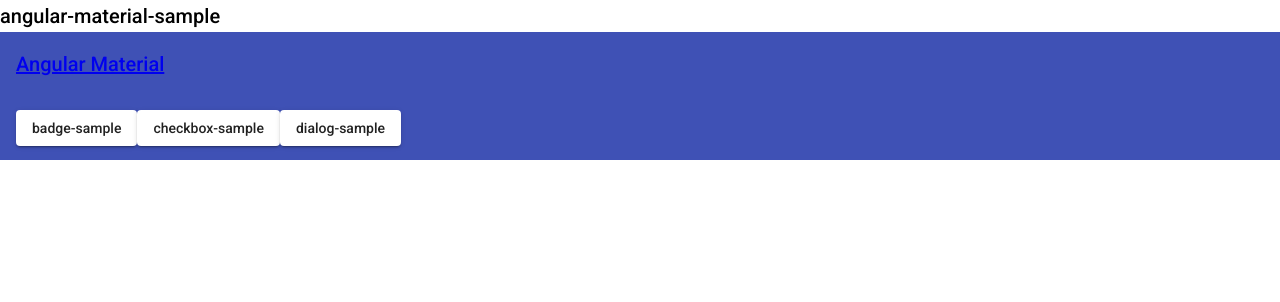
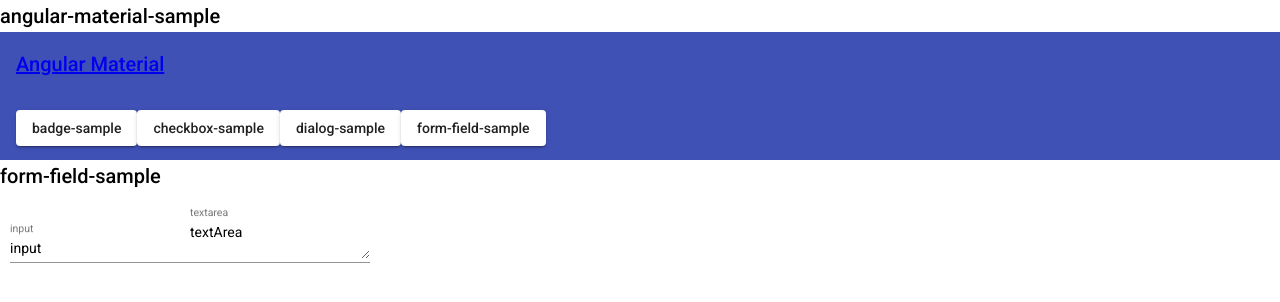
Before and after one commit to nakamurakko/angular-material-sample, an Angular app: page /form-field-sample in a window 1280 px wide. Before the commit this address led to /. Shown: the top 302 px of the page. Built offline with nearby package versions, Linux system fonts and the light colour scheme.

Commit message:
Form field のサンプルを追加。

```diff
--- a/src/app/app-routing.module.ts
+++ b/src/app/app-routing.module.ts
@@ -4,12 +4,14 @@
 import { BadgeSampleComponent } from './badge-sample/badge-sample.component';
 import { CheckboxSampleComponent } from './checkbox-sample/checkbox-sample.component';
 import { DialogSampleComponent } from './dialog-sample/dialog-sample.component';
+import { FormFieldSampleComponent } from './form-field-sample/form-field-sample.component';
 
 const routes: Routes = [
   { path: '', redirectTo: '/', pathMatch: 'full' },
   { path: 'badge-sample', component: BadgeSampleComponent },
   { path: 'checkbox-sample', component: CheckboxSampleComponent },
   { path: 'dialog-sample', component: DialogSampleComponent },
+  { path: 'form-field-sample', component: FormFieldSampleComponent },
 ];
 
 @NgModule({
--- a/src/app/app.component.html
+++ b/src/app/app.component.html
@@ -14,6 +14,8 @@
             routerLink="/checkbox-sample">checkbox-sample</button>
     <button mat-raised-button
             routerLink="/dialog-sample">dialog-sample</button>
+    <button mat-raised-button
+            routerLink="/form-field-sample">form-field-sample</button>
   </mat-toolbar-row>
 </mat-toolbar>
 
--- a/src/app/app.module.ts
+++ b/src/app/app.module.ts
@@ -16,6 +16,7 @@
 import { CheckboxSampleComponent } from './checkbox-sample/checkbox-sample.component';
 import { ConfirmDialogComponent } from './dialog-sample/confirm-dialog/confirm-dialog.component';
 import { DialogSampleComponent } from './dialog-sample/dialog-sample.component';
+import { FormFieldSampleComponent } from './form-field-sample/form-field-sample.component';
 
 @NgModule({
   declarations: [
@@ -23,7 +24,8 @@
     BadgeSampleComponent,
     CheckboxSampleComponent,
     DialogSampleComponent,
-    ConfirmDialogComponent
+    ConfirmDialogComponent,
+    FormFieldSampleComponent
   ],
   imports: [
     AppRoutingModule,
--- /dev/null
+++ b/src/app/form-field-sample/form-field-sample.component.html
@@ -0,0 +1,18 @@
+<h2>form-field-sample</h2>
+
+<div class="div-padding">
+
+  <mat-form-field>
+    <mat-label>input</mat-label>
+    <input matInput
+           placeholder="matInput"
+           [(ngModel)]="inputValue" />
+  </mat-form-field>
+
+  <mat-form-field>
+    <mat-label>textarea</mat-label>
+    <textarea matInput
+              [(ngModel)]="textAreaValue"></textarea>
+  </mat-form-field>
+
+</div>
--- /dev/null
+++ b/src/app/form-field-sample/form-field-sample.component.ts
@@ -0,0 +1,16 @@
+import { Component, OnInit } from '@angular/core';
+
+@Component({
+  selector: 'app-form-field-sample',
+  templateUrl: './form-field-sample.component.html',
+  styleUrls: ['./form-field-sample.component.css']
+})
+export class FormFieldSampleComponent implements OnInit {
+
+  public inputValue: string = 'input';
+  public textAreaValue: string = 'textArea';
+
+  public ngOnInit(): void {
+  }
+
+}
```
Also changed, not shown: src/app/form-field-sample/form-field-sample.component.css (added), 1 other file (tests, documents, lock files or other folders).
